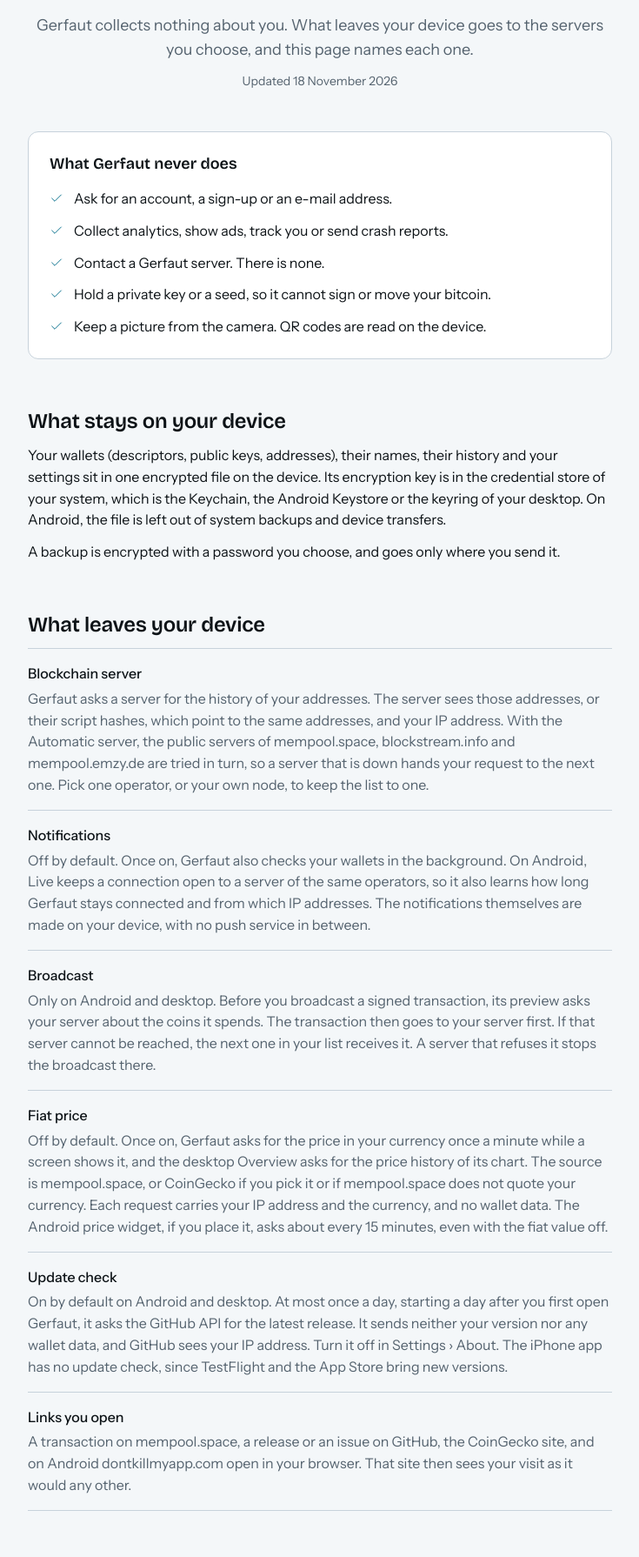
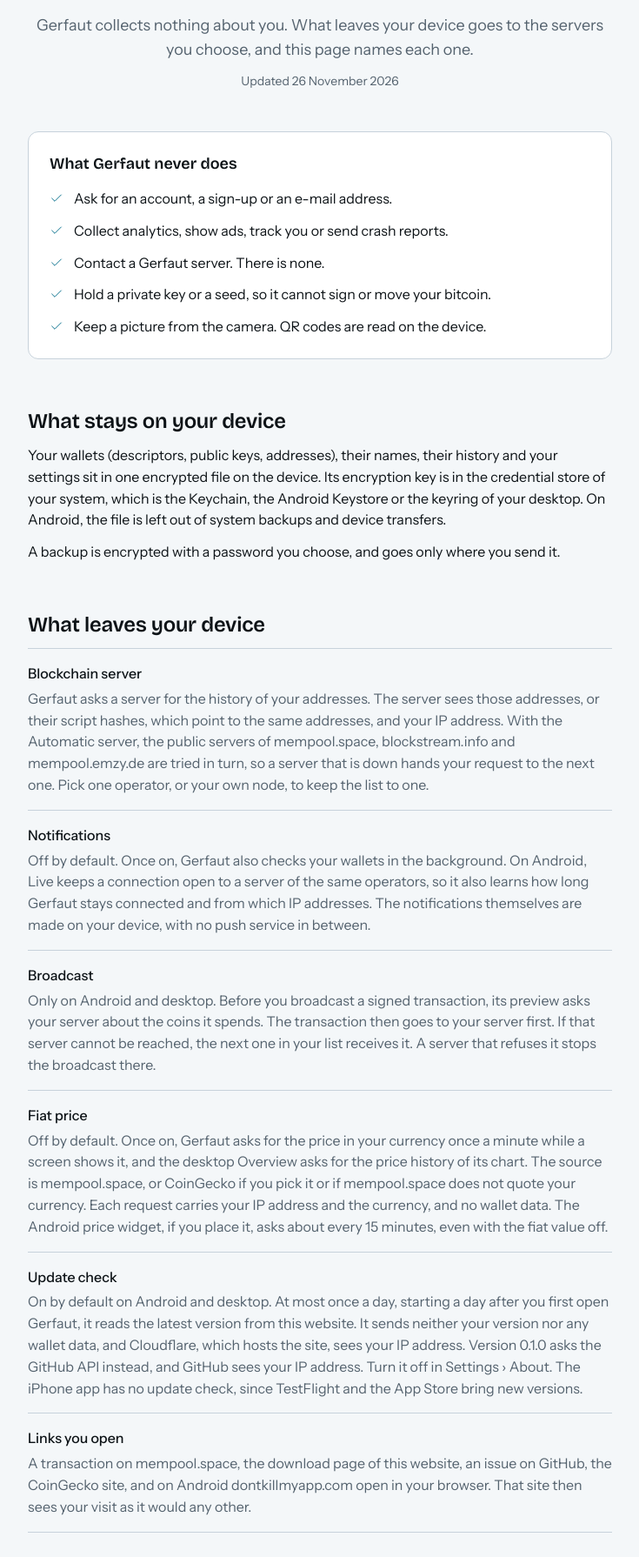
Before and after one commit to gerfaut-dev/gerfaut-web, an Astro site: page /privacy in a window 1280 px wide. Shown: the part 270-2060 px from the top of the page at 87% size, without its empty margins (272-1007 px from the left). Built offline with nearby package versions, Linux system fonts and the light colour scheme; Astro itself is replaced by a stand-in of ours.

Commit message:
feat: serve the latest release of each app

```diff
--- /dev/null
+++ b/public/releases/android.json
@@ -0,0 +1 @@
+{"tag_name": "v0.1.0"}
--- /dev/null
+++ b/public/releases/desktop.json
@@ -0,0 +1 @@
+{"tag_name": "v0.1.0"}
--- a/src/pages/privacy.astro
+++ b/src/pages/privacy.astro
@@ -6,7 +6,7 @@ import Card from "../components/ui/Card.astro";
 // What the apps send and to whom, as the code of the release does it.
 // A change to the network requests of an app changes this page in the
 // same release.
-const updated = "18 November 2026";
+const updated = "26 November 2026";
 
 type Item = { term: string; text: string };
 
@@ -29,11 +29,11 @@ const leaves: Item[] = [
   },
   {
     term: "Update check",
-    text: "On by default on Android and desktop. At most once a day, starting a day after you first open Gerfaut, it asks the GitHub API for the latest release. It sends neither your version nor any wallet data, and GitHub sees your IP address. Turn it off in Settings › About. The iPhone app has no update check, since TestFlight and the App Store bring new versions.",
+    text: "On by default on Android and desktop. At most once a day, starting a day after you first open Gerfaut, it reads the latest version from this website. It sends neither your version nor any wallet data, and Cloudflare, which hosts the site, sees your IP address. Version 0.1.0 asks the GitHub API instead, and GitHub sees your IP address. Turn it off in Settings › About. The iPhone app has no update check, since TestFlight and the App Store bring new versions.",
   },
   {
     term: "Links you open",
-    text: "A transaction on mempool.space, a release or an issue on GitHub, the CoinGecko site, and on Android dontkillmyapp.com open in your browser. That site then sees your visit as it would any other.",
+    text: "A transaction on mempool.space, the download page of this website, an issue on GitHub, the CoinGecko site, and on Android dontkillmyapp.com open in your browser. That site then sees your visit as it would any other.",
   },
 ];
 
```
Also changed, not shown: CHANGELOG.md, 1 other file.
